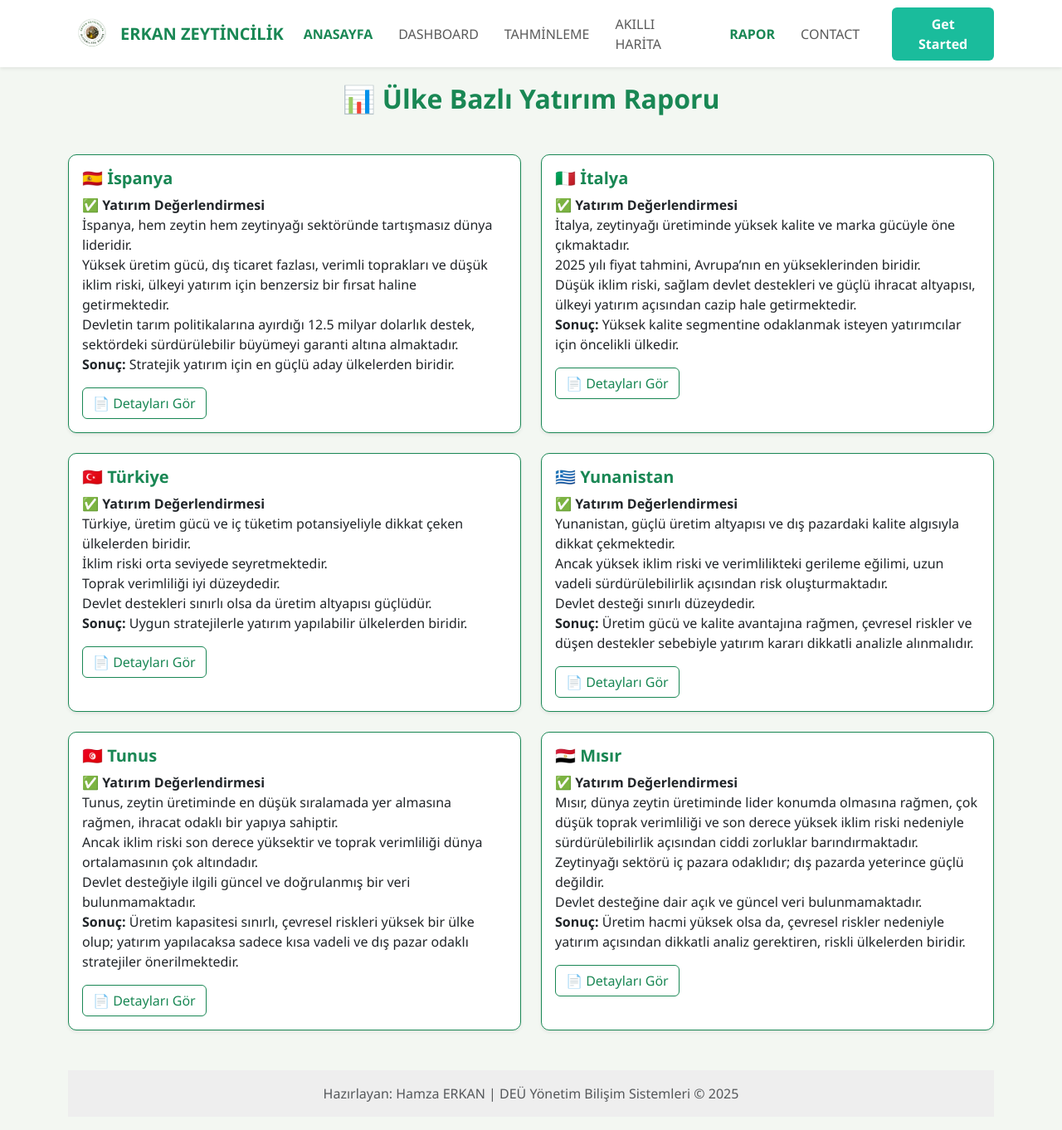
After one commit to Thehemch/bitirme, a Flask app: page /rapor in a window 1280 px wide. The commit adds this page. Shown: the whole page at 83% size. Run offline with Flask 3, Linux system fonts and the light colour scheme.

Commit message:
güncelleme

```diff
--- a/app.py
+++ b/app.py
@@ -46,7 +46,9 @@ def yag_tahminleme():
 def akilli_harita():
     return render_template("akilli_harita.html")
 
-
+@app.route("/rapor")
+def rapor():
+    return render_template("rapor.html")
 
 
 # Dashboard grafik verilerini çekmek için API
--- a/templates/akilli_harita.html
+++ b/templates/akilli_harita.html
@@ -33,7 +33,7 @@
         <li class="nav-item"><a class="nav-link" href="/dashboard">DASHBOARD</a></li>
         <li class="nav-item"><a class="nav-link" href="/tahmin">TAHMİNLEME</a></li>
         <li class="nav-item"><a class="nav-link active text-success" href="/akilli_harita">AKILLI HARİTA</a></li>
-        <li class="nav-item"><a class="nav-link" href="#">RAPOR</a></li>
+        <li class="nav-item"><a class="nav-link" href="/rapor">RAPOR</a></li>
         <li class="nav-item"><a class="nav-link" href="#">CONTACT</a></li>
       </ul>
       <a class="btn btn-success ms-3" href="#">Get Started</a>
@@ -97,6 +97,10 @@
   </div>
 </div>
 
+<!-- FOOTER -->
+<footer class="text-center mt-5 mb-3 text-muted">
+  Hazırlayan: Hamza ERKAN | DEÜ Yönetim Bilişim Sistemleri © 2025
+</footer>
 
 
 <!-- HARİTA KODU -->
--- a/templates/dashboard.html
+++ b/templates/dashboard.html
@@ -27,7 +27,7 @@
         <li class="nav-item"><a class="nav-link active text-success" href="/dashboard">DASHBOARD</a></li>
         <li class="nav-item"><a class="nav-link" href="/tahmin">TAHMİNLEME</a></li>
         <li class="nav-item"><a class="nav-link" href="/akilli_harita">AKILLI HARİTA</a></li>
-        <li class="nav-item"><a class="nav-link" href="#">RAPOR</a></li>
+        <li class="nav-item"><a class="nav-link" href="/rapor">RAPOR</a></li>
         <li class="nav-item"><a class="nav-link" href="#">CONTACT</a></li>
       </ul>
       <a class="btn btn-success ms-3" href="#">Get Started</a>
--- a/templates/index.html
+++ b/templates/index.html
@@ -40,7 +40,7 @@
           <a class="nav-link" href="/akilli_harita">AKILLI HARİTA</a>
         </li>
         <li class="nav-item">
-          <a class="nav-link" href="#">RAPOR</a>
+          <a class="nav-link" href="/rapor">RAPOR</a>
         </li>
         <li class="nav-item">
           <a class="nav-link" href="#">CONTACT</a>
--- /dev/null
+++ b/templates/rapor.html
@@ -0,0 +1,349 @@
+<!DOCTYPE html>
+<html lang="tr">
+<head>
+  <meta charset="UTF-8" />
+  <meta name="viewport" content="width=device-width, initial-scale=1.0"/>
+  <title>📊 Ülke Bazlı Rapor</title>
+
+  <!-- Bootstrap + FontAwesome + CSS -->
+  <link href="https://cdn.jsdelivr.net/npm/bootstrap@5.3.2/dist/css/bootstrap.min.css" rel="stylesheet"/>
+  <link rel="stylesheet" href="https://cdnjs.cloudflare.com/ajax/libs/font-awesome/6.5.0/css/all.min.css"/>
+  <link rel="stylesheet" href="/static/css/custom.css" />
+</head>
+<body>
+
+<!-- NAVBAR -->
+<nav class="navbar navbar-expand-lg bg-white fixed-top shadow-sm">
+  <div class="container">
+    <!-- Sol Logo + Marka -->
+    <a class="navbar-brand d-flex align-items-center fw-bold text-success" href="/">
+      <img src="/static/img/logo.png" alt="Logo" class="logo-img me-2" />
+      ERKAN ZEYTİNCİLİK
+    </a>
+
+    <!-- Toggle (mobil) -->
+    <button class="navbar-toggler" type="button" data-bs-toggle="collapse" data-bs-target="#navbarMenu">
+      <span class="navbar-toggler-icon"></span>
+    </button>
+
+    <!-- Menü -->
+    <div class="collapse navbar-collapse justify-content-end" id="navbarMenu">
+      <ul class="navbar-nav mb-2 mb-lg-0 align-items-center">
+        <li class="nav-item"><a class="nav-link fw-bold text-success" href="/">ANASAYFA</a></li>
+        <li class="nav-item"><a class="nav-link" href="/dashboard">DASHBOARD</a></li>
+        <li class="nav-item"><a class="nav-link" href="/tahmin">TAHMİNLEME</a></li>
+        <li class="nav-item"><a class="nav-link" href="/akilli_harita">AKILLI HARİTA</a></li>
+        <li class="nav-item"><a class="nav-link active fw-bold text-success" href="/rapor">RAPOR</a></li>
+        <li class="nav-item"><a class="nav-link" href="#contact">CONTACT</a></li>
+        <!-- Sağdaki buton -->
+        <li class="nav-item ms-3">
+          <a href="#" class="btn btn-success text-white fw-bold px-3">Get Started</a>
+        </li>
+      </ul>
+    </div>
+  </div>
+</nav>
+
+
+
+<!-- ANA İÇERİK -->
+<div class="container" style="margin-top: 100px;">
+  <h2 class="text-center fw-bold mb-5 text-success">📊 Ülke Bazlı Yatırım Raporu</h2>
+
+  <div class="row g-4 mb-4">
+  <!-- İSPANYA KARTI -->
+  <div class="col-md-6">
+    <div class="card border border-success h-100 shadow-sm">
+      <div class="card-body">
+        <h5 class="card-title fw-bold text-success">🇪🇸 İspanya</h5>
+        <p class="card-text">
+          <strong>✅ Yatırım Değerlendirmesi</strong><br>
+          İspanya, hem zeytin hem zeytinyağı sektöründe tartışmasız dünya lideridir.<br>
+          Yüksek üretim gücü, dış ticaret fazlası, verimli toprakları ve düşük iklim riski, ülkeyi yatırım için benzersiz bir fırsat haline getirmektedir.<br>
+          Devletin tarım politikalarına ayırdığı 12.5 milyar dolarlık destek, sektördeki sürdürülebilir büyümeyi garanti altına almaktadır.<br>
+          <strong>Sonuç:</strong> Stratejik yatırım için en güçlü aday ülkelerden biridir.
+        </p>
+        <button class="btn btn-outline-success" type="button" data-bs-toggle="collapse" data-bs-target="#detayIspanya">
+          📄 Detayları Gör
+        </button>
+
+        <div class="collapse mt-3" id="detayIspanya">
+          <div class="card card-body bg-light">
+            <p><strong>🫒 Zeytin Sektörü Özeti (2020–2025)</strong></p>
+            <ul>
+              <li>🌍 Dünya genelinde zeytin üretiminde 2. sırada yer almaktadır.</li>
+              <li>🫒 2020–2025 toplam üretim yaklaşık 6 milyon ton civarındadır.</li>
+              <li>🍽️ Avrupa’daki en yüksek iç tüketim oranına sahiptir.</li>
+              <li>📦 Global ihracatın %18’ini tek başına gerçekleştirmektedir.</li>
+              <li>📥 İthalat bağımlılığı düşüktür, yılda ortalama 30 bin ton ithalat yapmaktadır.</li>
+            </ul>
+
+            <p class="mt-3"><strong>🫗 Zeytinyağı Sektörü Özeti</strong></p>
+            <ul>
+              <li>🌍 Zeytinyağı üretiminde de dünya lideridir.</li>
+              <li>📤 Yıllık ortalama 700 bin tonun üzerinde üretimle net ihracatçı konumundadır.</li>
+              <li>🤝 İtalya ile birlikte global pazarın en büyük iki oyuncusundan biridir.</li>
+              <li>💰 2025 yılı zeytinyağı fiyat tahmini: $3.40/kg</li>
+            </ul>
+
+            <p class="mt-3"><strong>🌿 Destekleyici Göstergeler</strong></p>
+            <ul>
+              <li>🌡️ İklim Riski Skoru (2025): 4.32 → Düşük risk grubu</li>
+              <li>🌱 Toprak Verimliliği: Ortalama 2.85 ton/hektar</li>
+              <li>🏛️ Devlet Desteği: Yaklaşık 12.5 milyar dolar</li>
+            </ul>
+          </div>
+        </div>
+      </div>
+    </div>
+  </div>
+
+  <!-- BURAYA SONRA İTALYA KARTI GELECEK -->
+  <div class="col-md-6">
+  <div class="card border border-success h-100 shadow-sm">
+    <div class="card-body">
+      <h5 class="card-title fw-bold text-success">🇮🇹 İtalya</h5>
+      <p class="card-text">
+        <strong>✅ Yatırım Değerlendirmesi</strong><br>
+        İtalya, zeytinyağı üretiminde yüksek kalite ve marka gücüyle öne çıkmaktadır.<br>
+        2025 yılı fiyat tahmini, Avrupa’nın en yükseklerinden biridir.<br>
+        Düşük iklim riski, sağlam devlet destekleri ve güçlü ihracat altyapısı, ülkeyi yatırım açısından cazip hale getirmektedir.<br>
+        <strong>Sonuç:</strong> Yüksek kalite segmentine odaklanmak isteyen yatırımcılar için öncelikli ülkedir.
+      </p>
+      <button class="btn btn-outline-success" type="button" data-bs-toggle="collapse" data-bs-target="#detayItalya">
+        📄 Detayları Gör
+      </button>
+
+      <div class="collapse mt-3" id="detayItalya">
+        <div class="card card-body bg-light">
+          <p><strong>🫒 Zeytin Sektörü Özeti (2020–2025)</strong></p>
+          <ul>
+            <li>🌍 Zeytin üretiminde dünya sıralamasında 3. sıradadır.</li>
+            <li>🫒 2020–2025 toplam üretimi yaklaşık 3.500 bin ton civarındadır.</li>
+            <li>🍽️ İç tüketim yüksektir, tüketici alışkanlıkları gelenekseldir.</li>
+            <li>📦 İhracat payı %12 seviyesindedir; Avrupa ve ABD pazarına güçlü satış yapılmaktadır.</li>
+            <li>📥 İthalat oranı düşüktür, yerli üretim iç talebi karşılamaktadır.</li>
+          </ul>
+
+          <p class="mt-3"><strong>🫗 Zeytinyağı Sektörü Özeti</strong></p>
+          <ul>
+            <li>🌍 Zeytinyağı üretiminde dünya 2.si konumundadır.</li>
+            <li>📤 Yıllık ortalama 450 bin ton üretim ile yüksek kaliteli ihracat yapılmaktadır.</li>
+            <li>🧴 Marka değeriyle zeytinyağında dünya çapında güven simgesidir.</li>
+            <li>💰 2025 yılı zeytinyağı fiyat tahmini: 5.39 €/kg</li>
+          </ul>
+
+          <p class="mt-3"><strong>🌿 Destekleyici Göstergeler</strong></p>
+          <ul>
+            <li>🌡️ İklim Riski Skoru (2025): 0.00 → Minimum risk</li>
+            <li>🌱 Toprak Verimliliği: Ortalama 1.70 ton/hektar</li>
+            <li>🏛️ Devlet Desteği: Yaklaşık 13 milyar dolar</li>
+          </ul>
+        </div>
+      </div>
+    </div>
+  </div>
+</div>
+
+
+<!-- BURAYA SONRA TÜRKİYE KARTI GELECEK -->
+  <div class="col-md-6">
+  <div class="card border border-success h-100 shadow-sm">
+    <div class="card-body">
+      <h5 class="card-title fw-bold text-success">🇹🇷 Türkiye</h5>
+      <p class="card-text">
+        <strong>✅ Yatırım Değerlendirmesi</strong><br>
+        Türkiye, üretim gücü ve iç tüketim potansiyeliyle dikkat çeken ülkelerden biridir.<br>
+        İklim riski orta seviyede seyretmektedir.<br>
+        Toprak verimliliği iyi düzeydedir.<br>
+        Devlet destekleri sınırlı olsa da üretim altyapısı güçlüdür.<br>
+        <strong>Sonuç:</strong> Uygun stratejilerle yatırım yapılabilir ülkelerden biridir.
+      </p>
+      <button class="btn btn-outline-success" type="button" data-bs-toggle="collapse" data-bs-target="#detayTurkiye">
+        📄 Detayları Gör
+      </button>
+
+      <div class="collapse mt-3" id="detayTurkiye">
+        <div class="card card-body bg-light">
+          <p><strong>🫒 Zeytin Sektörü Özeti (2020–2025)</strong></p>
+          <ul>
+            <li>🌍 Zeytin üretiminde dünya sıralamasında 4. sıradadır.</li>
+            <li>🫒 2020–2025 toplam üretimi yaklaşık 2.000 bin ton civarındadır.</li>
+            <li>🍽️ Yüksek iç tüketim oranına sahiptir.</li>
+            <li>📦 İhracat oranı orta düzeydedir, son yıllarda artış göstermektedir.</li>
+            <li>📥 İthalat düşüktür, ülke kendi üretimiyle talebi karşılamaktadır.</li>
+          </ul>
+
+          <p class="mt-3"><strong>🫗 Zeytinyağı Sektörü Özeti</strong></p>
+          <ul>
+            <li>🌍 Zeytinyağı üretiminde dünyada 5. sıradadır.</li>
+            <li>📤 Ortalama yıllık üretim 200–250 bin ton aralığındadır.</li>
+            <li>🧴 Ürün kalitesinde gelişme olmasına rağmen markalaşma sınırlıdır.</li>
+            <li>💰 2025 yılı zeytinyağı fiyat tahmini: Yaklaşık 3.00 €/kg</li>
+          </ul>
+
+          <p class="mt-3"><strong>🌿 Destekleyici Göstergeler</strong></p>
+          <ul>
+            <li>🌡️ İklim Riski Skoru (2025): 8.5</li>
+            <li>🌱 Toprak Verimliliği: Ortalama 2.1 ton/hektar</li>
+            <li>🏛️ Devlet Desteği: Yaklaşık 7 milyar dolar</li>
+          </ul>
+        </div>
+      </div>
+    </div>
+  </div>
+</div>
+
+
+    <!-- Yunanistan -->
+    <div class="col-md-6">
+  <div class="card border border-success h-100 shadow-sm">
+    <div class="card-body">
+      <h5 class="card-title fw-bold text-success">🇬🇷 Yunanistan</h5>
+      <p class="card-text">
+        <strong>✅ Yatırım Değerlendirmesi</strong><br>
+        Yunanistan, güçlü üretim altyapısı ve dış pazardaki kalite algısıyla dikkat çekmektedir.<br>
+        Ancak yüksek iklim riski ve verimlilikteki gerileme eğilimi, uzun vadeli sürdürülebilirlik açısından risk oluşturmaktadır.<br>
+        Devlet desteği sınırlı düzeydedir.<br>
+        <strong>Sonuç:</strong> Üretim gücü ve kalite avantajına rağmen, çevresel riskler ve düşen destekler sebebiyle yatırım kararı dikkatli analizle alınmalıdır.
+      </p>
+      <button class="btn btn-outline-success" type="button" data-bs-toggle="collapse" data-bs-target="#detayYunanistan">
+        📄 Detayları Gör
+      </button>
+
+      <div class="collapse mt-3" id="detayYunanistan">
+        <div class="card card-body bg-light">
+          <p><strong>🫒 Zeytin Sektörü Özeti (2020–2025)</strong></p>
+          <ul>
+            <li>🌍 Zeytin üretiminde dünya sıralamasında 5. sıradadır.</li>
+            <li>🫒 2020–2025 toplam üretimi yaklaşık 2.100 bin ton civarındadır.</li>
+            <li>🍽️ Kişi başı tüketim oranı yüksektir.</li>
+            <li>📦 İhracat oranı %9’dur; özellikle Avrupa pazarında güçlüdür.</li>
+            <li>📥 İthalat yok denecek kadar azdır.</li>
+          </ul>
+
+          <p class="mt-3"><strong>🫗 Zeytinyağı Sektörü Özeti</strong></p>
+          <ul>
+            <li>🌍 Zeytinyağı üretiminde dünya sıralamasında 3. sıradadır.</li>
+            <li>📤 Yıllık ortalama 280–320 bin ton zeytinyağı üretimi vardır.</li>
+            <li>🧴 Geleneksel yöntemler ve düşük asit oranıyla yüksek kalite algısı vardır.</li>
+            <li>💰 2025 yılı zeytinyağı fiyat tahmini: Yaklaşık 3.00 €/kg</li>
+          </ul>
+
+          <p class="mt-3"><strong>🌿 Destekleyici Göstergeler</strong></p>
+          <ul>
+            <li>🌡️ İklim Riski Skoru (2025): 14.1</li>
+            <li>🌱 Toprak Verimliliği: Ortalama 1.95 ton/hektar (gerileyen eğilimde)</li>
+            <li>🏛️ Devlet Desteği: Yaklaşık 4.3 milyar dolar</li>
+          </ul>
+        </div>
+      </div>
+    </div>
+  </div>
+</div>
+
+
+  <div class="col-md-6">
+  <div class="card border border-success h-100 shadow-sm">
+    <div class="card-body">
+      <h5 class="card-title fw-bold text-success">🇹🇳 Tunus</h5>
+      <p class="card-text">
+        <strong>✅ Yatırım Değerlendirmesi</strong><br>
+        Tunus, zeytin üretiminde en düşük sıralamada yer almasına rağmen, ihracat odaklı bir yapıya sahiptir.<br>
+        Ancak iklim riski son derece yüksektir ve toprak verimliliği dünya ortalamasının çok altındadır.<br>
+        Devlet desteğiyle ilgili güncel ve doğrulanmış bir veri bulunmamaktadır.<br>
+        <strong>Sonuç:</strong> Üretim kapasitesi sınırlı, çevresel riskleri yüksek bir ülke olup; yatırım yapılacaksa sadece kısa vadeli ve dış pazar odaklı stratejiler önerilmektedir.
+      </p>
+      <button class="btn btn-outline-success" type="button" data-bs-toggle="collapse" data-bs-target="#detayTunus">
+        📄 Detayları Gör
+      </button>
+
+      <div class="collapse mt-3" id="detayTunus">
+        <div class="card card-body bg-light">
+          <p><strong>🫒 Zeytin Sektörü Özeti (2020–2025)</strong></p>
+          <ul>
+            <li>🌍 Zeytin üretiminde dünya sıralamasında sonuncudur (6. sırada).</li>
+            <li>🫒 2020–2025 toplam üretimi yaklaşık 1.400 bin ton civarındadır.</li>
+            <li>🍽️ İç tüketim düşüktür; üretimin büyük kısmı ihracata yöneliktir.</li>
+            <li>📦 İhracat oranı yüksektir, dış pazara odaklı üretim yapılmaktadır.</li>
+            <li>📥 İthalat yok denecek kadar azdır.</li>
+          </ul>
+
+          <p class="mt-3"><strong>🫗 Zeytinyağı Sektörü Özeti</strong></p>
+          <ul>
+            <li>🌍 Zeytinyağı üretiminde dünya sıralamasında 4. sıradadır.</li>
+            <li>📤 Ortalama yıllık üretim 200–230 bin ton aralığındadır.</li>
+            <li>🧴 İhracat çoğunlukla dökme ve markasız olarak gerçekleşmektedir.</li>
+            <li>💰 2025 yılı zeytinyağı fiyat tahmini: Yaklaşık 3.00 €/kg</li>
+          </ul>
+
+          <p class="mt-3"><strong>🌿 Destekleyici Göstergeler</strong></p>
+          <ul>
+            <li>🌡️ İklim Riski Skoru (2025): 73.41</li>
+            <li>🌱 Toprak Verimliliği: Ortalama 0.4 ton/hektar</li>
+            <li>🏛️ Devlet Desteği: Veri bulunmamaktadır.</li>
+          </ul>
+        </div>
+      </div>
+    </div>
+  </div>
+</div>
+
+
+    <div class="col-md-6">
+  <div class="card border border-success h-100 shadow-sm">
+    <div class="card-body">
+      <h5 class="card-title fw-bold text-success">🇪🇬 Mısır</h5>
+      <p class="card-text">
+        <strong>✅ Yatırım Değerlendirmesi</strong><br>
+        Mısır, dünya zeytin üretiminde lider konumda olmasına rağmen, çok düşük toprak verimliliği ve son derece yüksek iklim riski nedeniyle sürdürülebilirlik açısından ciddi zorluklar barındırmaktadır.<br>
+        Zeytinyağı sektörü iç pazara odaklıdır; dış pazarda yeterince güçlü değildir.<br>
+        Devlet desteğine dair açık ve güncel veri bulunmamaktadır.<br>
+        <strong>Sonuç:</strong> Üretim hacmi yüksek olsa da, çevresel riskler nedeniyle yatırım açısından dikkatli analiz gerektiren, riskli ülkelerden biridir.
+      </p>
+      <button class="btn btn-outline-success" type="button" data-bs-toggle="collapse" data-bs-target="#detayMisir">
+        📄 Detayları Gör
+      </button>
+
+      <div class="collapse mt-3" id="detayMisir">
+        <div class="card card-body bg-light">
+          <p><strong>🫒 Zeytin Sektörü Özeti (2020–2025)</strong></p>
+          <ul>
+            <li>🌍 Zeytin üretiminde dünya sıralamasında 1. sıradadır.</li>
+            <li>🫒 2020–2025 toplam üretimi yaklaşık 6.200 bin ton civarındadır.</li>
+            <li>🍽️ İç tüketim yüksektir; üretimin önemli bir bölümü iç pazarda tüketilmektedir.</li>
+            <li>📦 İhracat oranı sınırlıdır, üretim büyük ölçüde iç piyasaya yöneliktir.</li>
+            <li>📥 İthalat çok düşüktür, yerli üretim ihtiyacı karşılamaktadır.</li>
+          </ul>
+
+          <p class="mt-3"><strong>🫗 Zeytinyağı Sektörü Özeti</strong></p>
+          <ul>
+            <li>🌍 Zeytinyağı üretiminde dünya sıralamasında 6–7. sıradadır.</li>
+            <li>📤 Üretim genellikle iç tüketimi karşılamaya yöneliktir, dış pazara erişim sınırlıdır.</li>
+            <li>🧴 Markalaşma ve ambalajlı satış düşük seviyededir.</li>
+            <li>💰 2025 yılı zeytinyağı fiyat tahmini: Yaklaşık 3.00 €/kg</li>
+          </ul>
+
+          <p class="mt-3"><strong>🌿 Destekleyici Göstergeler</strong></p>
+          <ul>
+            <li>🌡️ İklim Riski Skoru (2025): 73.41</li>
+            <li>🌱 Toprak Verimliliği: Ortalama 0.4 ton/hektar</li>
+            <li>🏛️ Devlet Desteği: Veri bulunmamaktadır.</li>
+          </ul>
+        </div>
+      </div>
+    </div>
+  </div>
+</div>
+
+</div>
+
+<!-- FOOTER -->
+<footer class="text-center mt-5 mb-3 text-muted">
+  Hazırlayan: Hamza ERKAN | DEÜ Yönetim Bilişim Sistemleri © 2025
+</footer>
+
+<!-- JS -->
+<script src="https://cdn.jsdelivr.net/npm/bootstrap@5.3.2/dist/js/bootstrap.bundle.min.js"></script>
+</body>
+</html>
--- a/templates/tahmin.html
+++ b/templates/tahmin.html
@@ -27,7 +27,7 @@
         <li class="nav-item"><a class="nav-link" href="/dashboard">DASHBOARD</a></li>
         <li class="nav-item"><a class="nav-link active text-success" href="#">TAHMİNLEME</a></li>
         <li class="nav-item"><a class="nav-link" href="/akilli_harita">AKILLI HARİTA</a></li>
-        <li class="nav-item"><a class="nav-link" href="#">RAPOR</a></li>
+        <li class="nav-item"><a class="nav-link" href="/rapor">RAPOR</a></li>
         <li class="nav-item"><a class="nav-link" href="#">CONTACT</a></li>
       </ul>
       <a class="btn btn-success ms-3" href="#">Get Started</a>
--- a/templates/zeytinyagi_dashboard.html
+++ b/templates/zeytinyagi_dashboard.html
@@ -27,7 +27,7 @@
         <li class="nav-item"><a class="nav-link active text-success" href="/zeytinyagi_dashboard">DASHBOARD</a></li>
         <li class="nav-item"><a class="nav-link" href="/tahmin">TAHMİNLEME</a></li>
         <li class="nav-item"><a class="nav-link" href="/akilli_harita">AKILLI HARİTA</a></li>
-        <li class="nav-item"><a class="nav-link" href="#">RAPOR</a></li>
+        <li class="nav-item"><a class="nav-link" href="/rapor">RAPOR</a></li>
         <li class="nav-item"><a class="nav-link" href="#">CONTACT</a></li>
       </ul>
       <a class="btn btn-success ms-3" href="#">Get Started</a>
```
